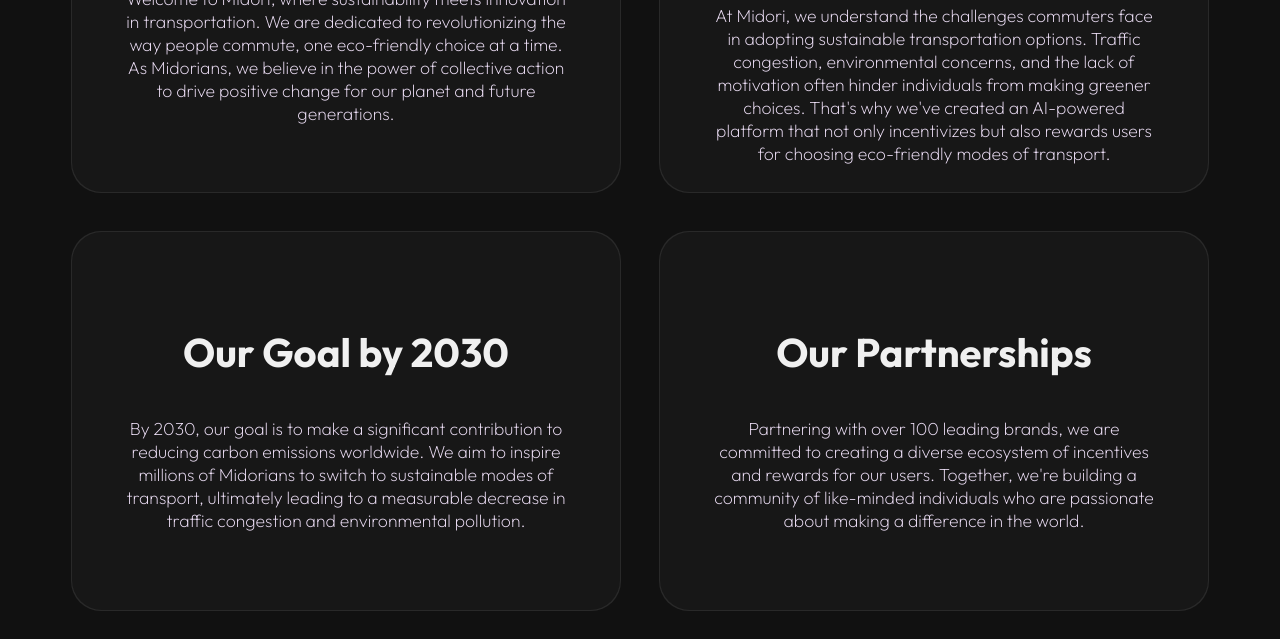
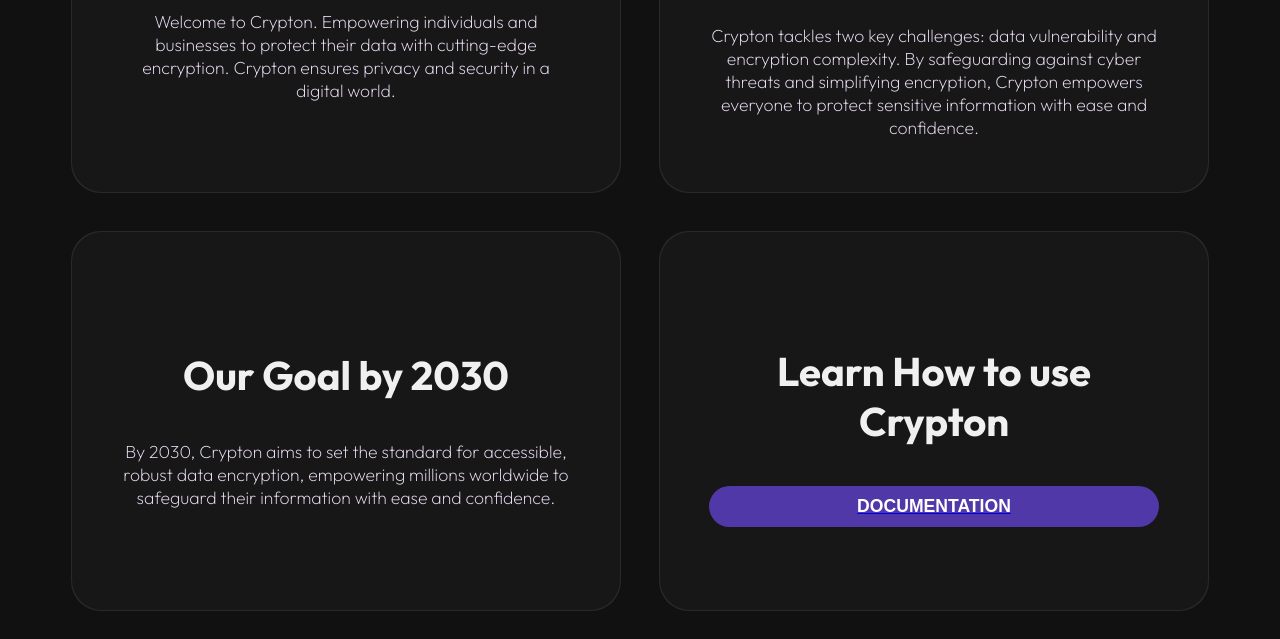
Before and after one commit to atharvach2007/crypton_site, a plain HTML site: page templates/aboutus.html in a window 1280 px wide. Shown: the part 385-1024 px from the top of the page. Drawn offline with Linux system fonts and the light colour scheme; files whose address does not match are found by name.

Commit message:
commit 2(imp)

```diff
--- a/static/style.css
+++ b/static/style.css
@@ -91,7 +91,6 @@ header:after {
       rgba(0, 119, 255, 0.041),
       transparent 40%
     );
-    z-index: 3;
   }
 
   .card::after {
@@ -166,8 +165,37 @@ header:after {
     margin-top: 8px;
   }
 
+  .btn {
+    width: 450px;
+    background-color: #5038a8;
+    border: none;
+    outline: none;
+    height: fit-content;
+    padding: 10px 0;
+    border-radius: 49px;
+    color: #fff;
+    text-transform: uppercase;
+    font-weight: 600;
+    margin: 10px 0;
+    cursor: pointer;
+    transition: 0.5s;
+    display: flex;
+    flex-direction: row;
+    justify-content: center;
+    align-items: center;
+    font-size: 1.1rem;
+    gap: 1rem;
+  }
+
+  .btn:hover {
+    background-color: #381b5e;
+  }
 
   h1{
     text-align: center;
     font-size: 2.8rem;
 }
+
+.link{
+  z-index: 300;
+}
--- a/templates/aboutus.html
+++ b/templates/aboutus.html
@@ -4,14 +4,14 @@
     <meta charset="UTF-8">
     <meta name="viewport" content="width=device-width, initial-scale=1.0">
     <title>About Us</title>
-    <link rel="stylesheet" href="../static/style.css">
     <link rel="preconnect" href="https://fonts.googleapis.com">
 <link rel="preconnect" href="https://fonts.gstatic.com" crossorigin>
 <link href="https://fonts.googleapis.com/css2?family=Outfit:wght@100..900&family=Raleway:ital,wght@0,100..900;1,100..900&display=swap" rel="stylesheet">
+<link rel="stylesheet" href="../static/style.css">
 </head>
 <body>
     <header>
-    <h1>About Midori</h1></header>
+    <h1>About Crypton</h1></header>
 
     <div id="cards">
         <div class="card">
@@ -24,7 +24,8 @@
                 <i class="fa-duotone fa-apartment"></i>
                 <div class="card-info-title">
                   <h3>Our Mission</h3>
-                  <h4>Welcome to Midori, where sustainability meets innovation in transportation. We are dedicated to revolutionizing the way people commute, one eco-friendly choice at a time. As Midorians, we believe in the power of collective action to drive positive change for our planet and future generations.</h4>
+                  <h4>Welcome to Crypton.
+                    Empowering individuals and businesses to protect their data with cutting-edge encryption. Crypton ensures privacy and security in a digital world.</h4>
                 </div>
               </div>
             </div>
@@ -40,7 +41,7 @@
                 <i class="fa-duotone fa-unicorn"></i>
                 <div class="card-info-title">
                   <h3>The Challenges We Address</h3>
-                  <h4>At Midori, we understand the challenges commuters face in adopting sustainable transportation options. Traffic congestion, environmental concerns, and the lack of motivation often hinder individuals from making greener choices. That's why we've created an AI-powered platform that not only incentivizes but also rewards users for choosing eco-friendly modes of transport.</h4>
+                  <h4>Crypton tackles two key challenges: data vulnerability and encryption complexity. By safeguarding against cyber threats and simplifying encryption, Crypton empowers everyone to protect sensitive information with ease and confidence.</h4>
                 </div>
               </div>
             </div>
@@ -56,7 +57,7 @@
                 <i class="fa-duotone fa-blender-phone"></i>
                 <div class="card-info-title">
                   <h3>Our Goal by 2030</h3>
-                  <h4>By 2030, our goal is to make a significant contribution to reducing carbon emissions worldwide. We aim to inspire millions of Midorians to switch to sustainable modes of transport, ultimately leading to a measurable decrease in traffic congestion and environmental pollution.</h4>
+                  <h4>By 2030, Crypton aims to set the standard for accessible, robust data encryption, empowering millions worldwide to safeguard their information with ease and confidence.</h4>
                 </div>
               </div>
             </div>
@@ -71,8 +72,8 @@
               <div class="card-info">
                 <i class="fa-duotone fa-person-to-portal"></i>
                 <div class="card-info-title">
-                  <h3>Our Partnerships</h3>
-                  <h4>Partnering with over 100 leading brands, we are committed to creating a diverse ecosystem of incentives and rewards for our users. Together, we're building a community of like-minded individuals who are passionate about making a difference in the world.</h4>
+                  <h3>Learn How to use Crypton</h3>
+                  <a href="https://www.desmos.com/calculator" class="link"><button type="submit" class="btn solid">Documentation</button></a>
                 </div>
               </div>
             </div>
```
